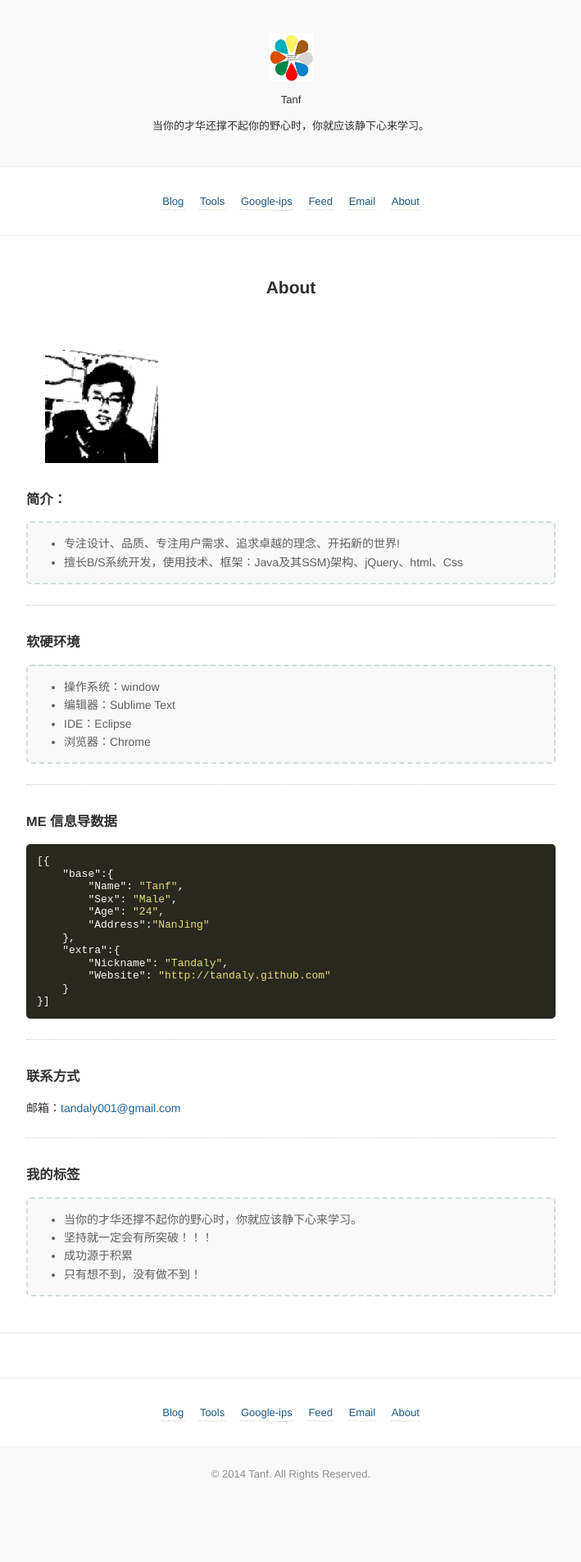
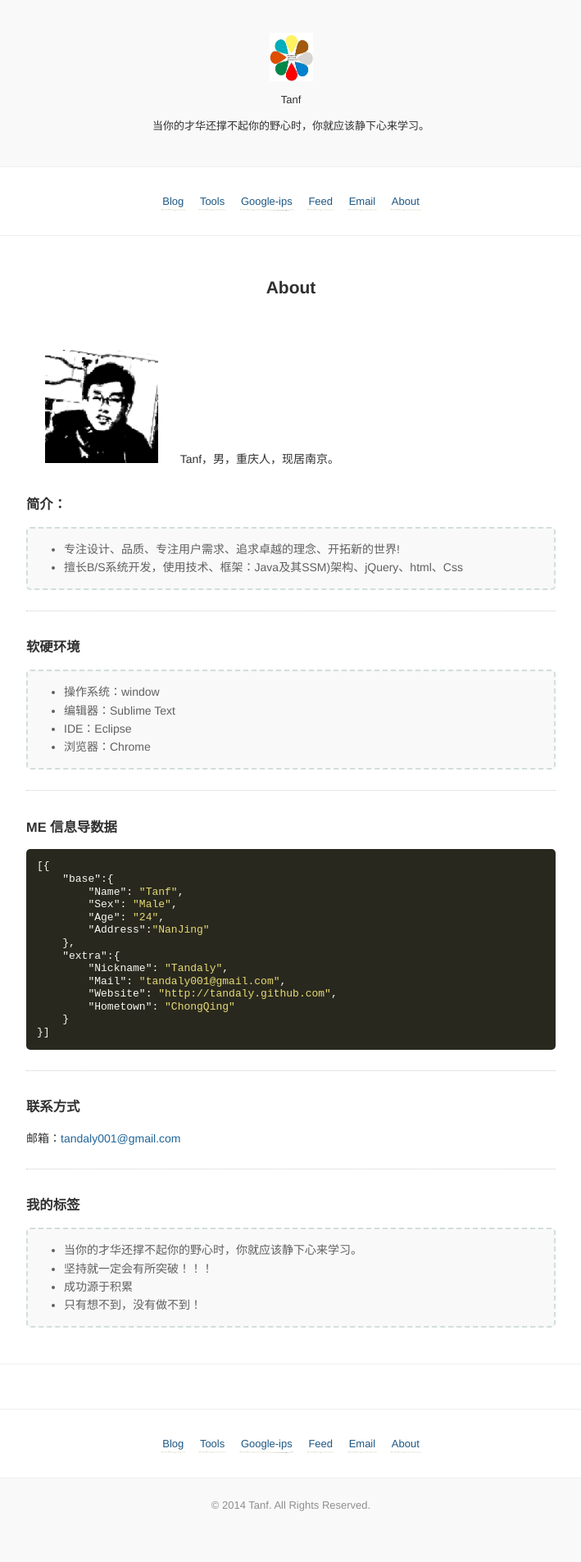
Before and after one commit to tandaly/tandaly.github.com, a Jekyll site: the page built from about.md, in a window 1280 px wide. Shown: the whole page at 82% size, without its empty margins (285-994 px from the left). Built offline with Jekyll 4.4.1, drawn with Linux system fonts in a browser that asks for light colours; Markdown is read by kramdown in place of the engine named in the settings; comment, search, counter and statistics services are not loaded; before the commit the page ends 1868 px from its top, so only the background shows below that.

Commit message:
aboug.md

````diff
--- a/about.md
+++ b/about.md
@@ -5,6 +5,7 @@
 ---
 
 ![screenshot]({{ site.baseurl }}/images/me.png)
+Tanf，男，重庆人，现居南京。
 
 ###简介：
 
@@ -34,7 +35,9 @@
     },
     "extra":{
         "Nickname": "Tandaly",
-        "Website": "http://tandaly.github.com"
+        "Mail": "tandaly001@gmail.com",
+        "Website": "http://tandaly.github.com",
+        "Hometown": "ChongQing"
     }
 }]
 ```
````
